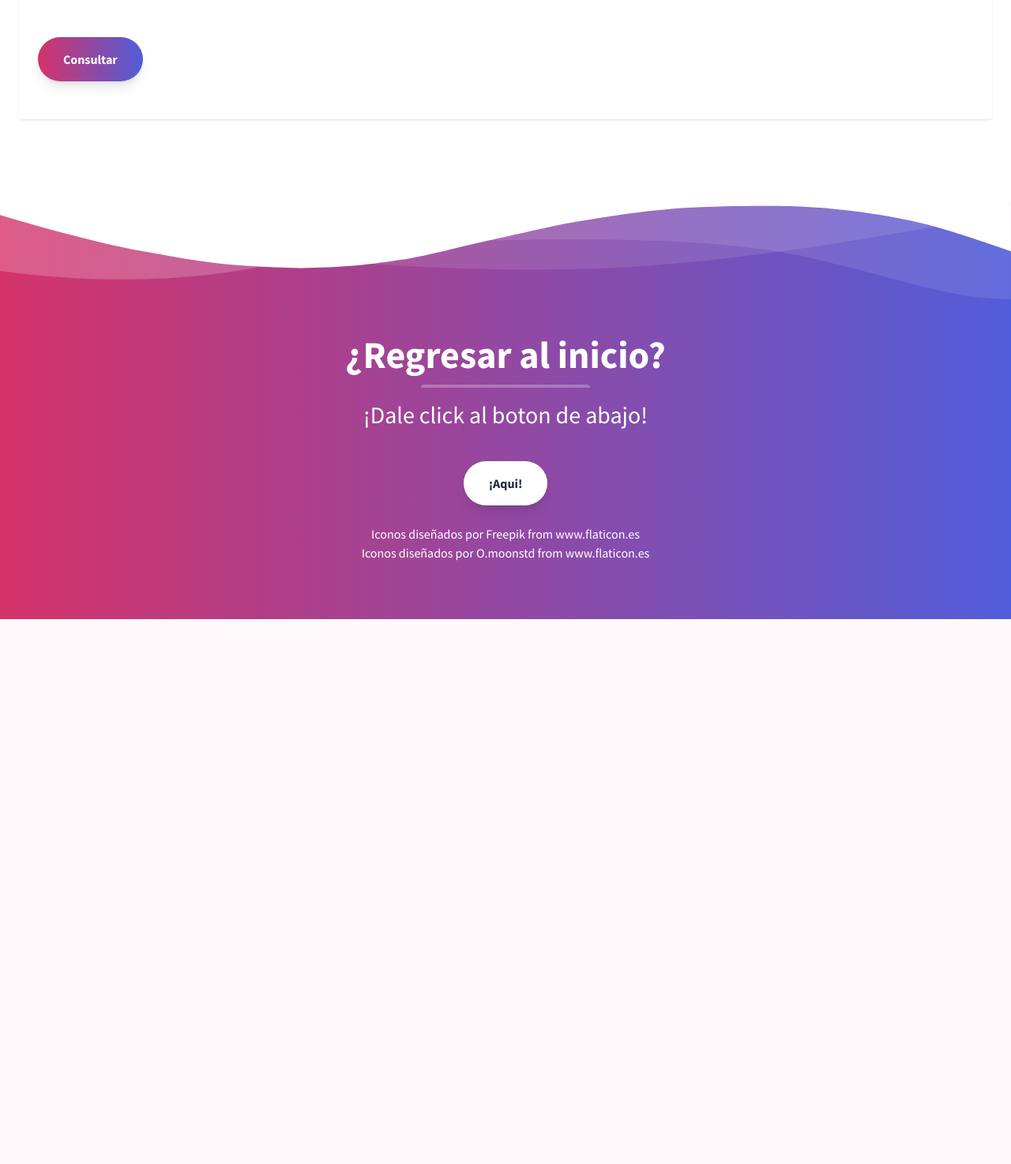
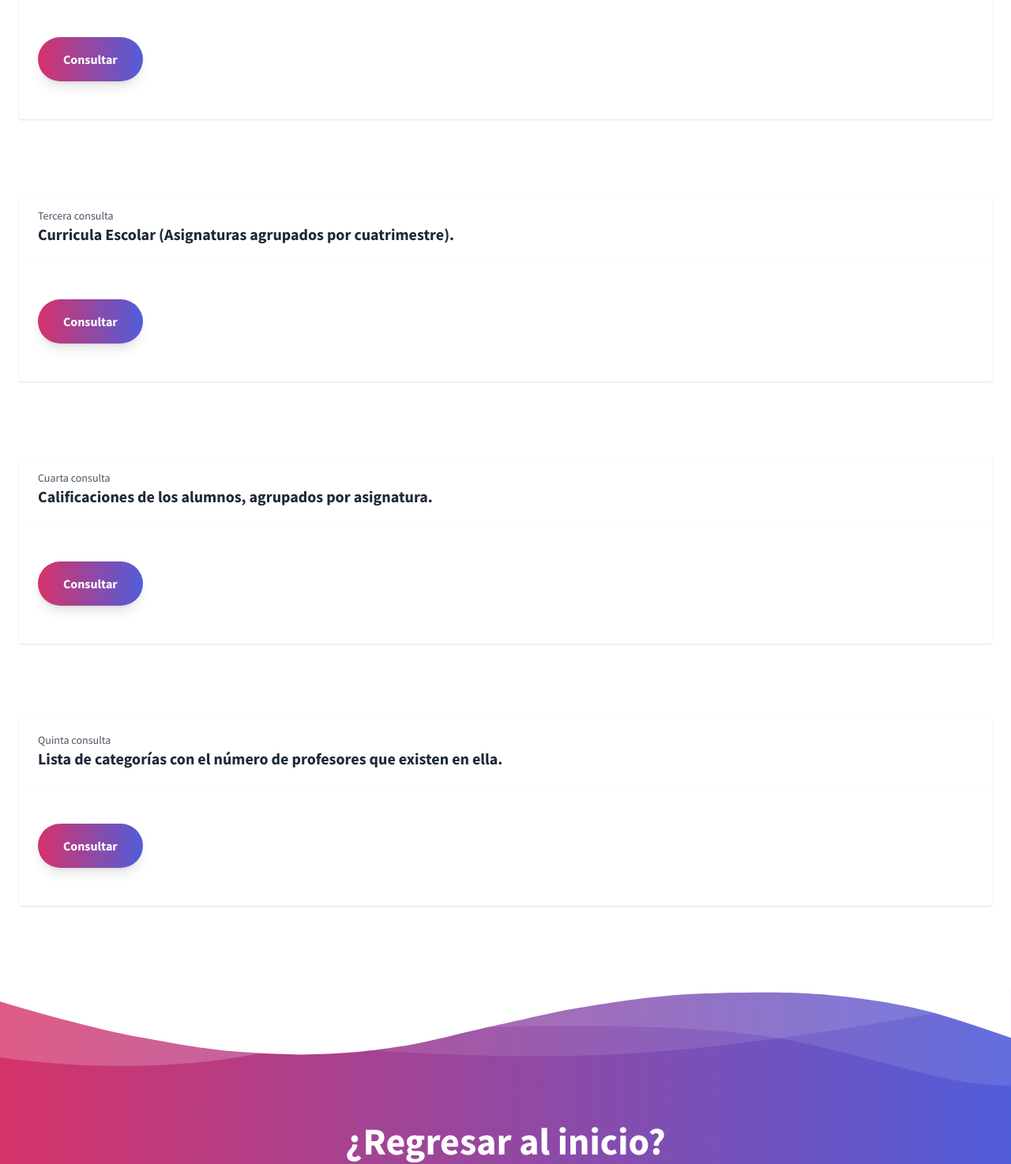
Before and after one commit to SrPitaya/LOS-FOO_FirstProject, a PHP site: page / in a window 1280 px wide. Shown: the part 1394-2868 px from the top of the page at 79% size. Before the commit the page ends 2178 px from the top, so only its background shows below. Run offline with PHP 8.4, Linux system fonts and the light colour scheme.

Commit message:
Consulta 3, 4 y 5

```diff
--- a/components/Modal.php
+++ b/components/Modal.php
@@ -23,25 +23,25 @@
           <div class="mt-2 grid grid-cols-1 sm:grid-cols-2 lg:grid-cols-3 gap-4">
             <!-- Miembro 1 -->
             <div class="flex flex-col items-center">
-              <img class="w-24 h-24 rounded-full" src="https://randomuser.me/api/portraits/men/1.jpg" alt="Miembro 1">
+              <img class="w-24 h-24 rounded-full" src="https://randomuser.me/api/portraits/men/50.jpg" alt="Miembro 1">
               <p class="mt-2 text-sm text-gray-700">Alan Coral</p>
               <p class="text-xs text-gray-500">Desarrollador</p>
             </div>
             <!-- Miembro 2 -->
             <div class="flex flex-col items-center">
-              <img class="w-24 h-24 rounded-full" src="img/perfil.jpg" alt="Miembro 2">
+              <img class="w-24 h-24 rounded-full" src="https://randomuser.me/api/portraits/men/80.jpg" alt="Miembro 2">
               <p class="mt-2 text-sm text-gray-700">Axel Mis</p>
               <p class="text-xs text-gray-500">Diseñador</p>
             </div>
             <!-- Miembro 3 -->
             <div class="flex flex-col items-center">
-              <img class="w-24 h-24 rounded-full" src="https://randomuser.me/api/portraits/men/2.jpg" alt="Miembro 3">
+              <img class="w-24 h-24 rounded-full" src="https://randomuser.me/api/portraits/men/25.jpg" alt="Miembro 3">
               <p class="mt-2 text-sm text-gray-700">Erick Mora</p>
               <p class="text-xs text-gray-500">Gerente de Proyecto</p>
             </div>
             <!-- Miembro 4 -->
             <div class="flex flex-col items-center">
-              <img class="w-24 h-24 rounded-full" src="https://randomuser.me/api/portraits/women/2.jpg" alt="Miembro 4">
+              <img class="w-24 h-24 rounded-full" src="https://randomuser.me/api/portraits/men/69.jpg" alt="Miembro 4">
               <p class="mt-2 text-sm text-gray-700">Emmanuel Tuz</p>
               <p class="text-xs text-gray-500">Analista de Datos</p>
             </div>
--- /dev/null
+++ b/components/consulta3.php
@@ -0,0 +1,85 @@
+<?php
+include 'config/db.php';
+?>
+<div class="container mx-auto flex flex-wrap pb-12">
+  <div class="w-full md:w-1/3 p-6 flex flex-col flex-grow flex-shrink">
+    <div class="flex-1 bg-white rounded-t rounded-b-none overflow-hidden shadow">
+      <a class="flex flex-wrap no-underline hover:no-underline">
+        <p class="w-full text-gray-600 text-xs md:text-sm px-6 mt-4">
+          Tercera consulta
+        </p>
+        <div class="w-full font-bold text-xl text-gray-800 px-6">
+          Curricula Escolar (Asignaturas agrupados por cuatrimestre).
+        </div>
+        <p class="text-gray-800 text-base px-6 mb-5">
+          <table class="w-full border-collapse rounded-lg bg-white shadow-lg overflow-hidden ml-6 mr-6">
+            <thead id="tableHeader3" style="display: none;">
+              <tr class="bg-gray-800 text-white text-left">
+                <th class="p-4">Materias</th>
+                <th class="p-4">Cuatrimestre</th>
+              </tr>
+            </thead>
+            <tbody class="text-black" id="curriculaTableBody">
+              <!-- Data will be inserted here via AJAX -->
+            </tbody>
+          </table>
+        </p>
+      </a>
+    </div>
+    <div class="flex-none mt-auto bg-white rounded-b rounded-t-none overflow-hidden shadow p-6">
+      <div class="flex items-center justify-start">
+        <button id="actionButton3" class="mx-auto lg:mx-0 hover:underline gradient text-white font-bold rounded-full my-6 py-4 px-8 shadow-lg focus:outline-none focus:shadow-outline transform transition hover:scale-105 duration-300 ease-in-out cursor-pointer">
+          Consultar
+        </button>
+        <button id="closeButton3" class="mx-auto lg:mx-0 hover:underline gradient text-white font-bold rounded-full my-6 py-4 px-8 shadow-lg focus:outline-none focus:shadow-outline transform transition hover:scale-105 duration-300 ease-in-out cursor-pointer" style="display: none;">
+          Cerrar
+        </button>
+      </div>
+    </div>
+  </div>
+</div>
+<script>
+document.addEventListener('DOMContentLoaded', function() {
+    const actionButton3 = document.getElementById('actionButton3');
+    const closeButton3 = document.getElementById('closeButton3');
+    const curriculaTableBody = document.getElementById('curriculaTableBody');
+    const tableHeader3 = document.getElementById('tableHeader3');
+
+    function loadPage3(page) {
+        const xhr = new XMLHttpRequest();
+        xhr.open('GET', 'connection/fetch_consulta3.php?page=' + page, true);
+        xhr.onload = function() {
+            if (this.status === 200) {
+                curriculaTableBody.innerHTML = this.responseText;
+                // Añadir eventos a los nuevos botones de paginación
+                addPaginationEvents3();
+            }
+        };
+        xhr.send();
+    }
+
+    function addPaginationEvents3() {
+        const paginationButtons = document.querySelectorAll('.pagination-button');
+        paginationButtons.forEach(button => {
+            button.addEventListener('click', function() {
+                const page = this.getAttribute('data-page');
+                loadPage3(page);
+            });
+        });
+    }
+
+    actionButton3.addEventListener('click', function() {
+        loadPage3(1);
+        actionButton3.style.display = 'none';
+        closeButton3.style.display = 'inline-block';
+        tableHeader3.style.display = 'table-header-group';
+    });
+
+    closeButton3.addEventListener('click', function() {
+        curriculaTableBody.innerHTML = '';
+        closeButton3.style.display = 'none';
+        actionButton3.style.display = 'inline-block';
+        tableHeader3.style.display = 'none';
+    });
+});
+</script>
--- /dev/null
+++ b/components/consulta4.php
@@ -0,0 +1,86 @@
+<?php
+include 'config/db.php';
+?>
+<div class="container mx-auto flex flex-wrap pb-12">
+  <div class="w-full md:w-1/3 p-6 flex flex-col flex-grow flex-shrink">
+    <div class="flex-1 bg-white rounded-t rounded-b-none overflow-hidden shadow">
+      <a class="flex flex-wrap no-underline hover:no-underline">
+        <p class="w-full text-gray-600 text-xs md:text-sm px-6 mt-4">
+          Cuarta consulta
+        </p>
+        <div class="w-full font-bold text-xl text-gray-800 px-6">
+          Calificaciones de los alumnos, agrupados por asignatura.
+        </div>
+        <p class="text-gray-800 text-base px-6 mb-5">
+          <table class="w-full border-collapse rounded-lg bg-white shadow-lg overflow-hidden ml-6 mr-6">
+            <thead id="tableHeader4" style="display: none;">
+              <tr class="bg-gray-800 text-white text-left">
+                <th class="p-4">Materia</th>
+                <th class="p-4">Calificaciones</th>
+                <th class="p-4">Lista de Alumnos</th>
+              </tr>
+            </thead>
+            <tbody class="text-black" id="calificacionesTableBody">
+              <!-- Data will be inserted here via AJAX -->
+            </tbody>
+          </table>
+        </p>
+      </a>
+    </div>
+    <div class="flex-none mt-auto bg-white rounded-b rounded-t-none overflow-hidden shadow p-6">
+      <div class="flex items-center justify-start">
+        <button id="actionButton4" class="mx-auto lg:mx-0 hover:underline gradient text-white font-bold rounded-full my-6 py-4 px-8 shadow-lg focus:outline-none focus:shadow-outline transform transition hover:scale-105 duration-300 ease-in-out cursor-pointer">
+          Consultar
+        </button>
+        <button id="closeButton4" class="mx-auto lg:mx-0 hover:underline gradient text-white font-bold rounded-full my-6 py-4 px-8 shadow-lg focus:outline-none focus:shadow-outline transform transition hover:scale-105 duration-300 ease-in-out cursor-pointer" style="display: none;">
+          Cerrar
+        </button>
+      </div>
+    </div>
+  </div>
+</div>
+<script>
+document.addEventListener('DOMContentLoaded', function() {
+    const actionButton4 = document.getElementById('actionButton4');
+    const closeButton4 = document.getElementById('closeButton4');
+    const calificacionesTableBody = document.getElementById('calificacionesTableBody');
+    const tableHeader4 = document.getElementById('tableHeader4');
+
+    function loadPage4(page) {
+        const xhr = new XMLHttpRequest();
+        xhr.open('GET', 'connection/fetch_consulta4.php?page=' + page, true);
+        xhr.onload = function() {
+            if (this.status === 200) {
+                calificacionesTableBody.innerHTML = this.responseText;
+                // Añadir eventos a los nuevos botones de paginación
+                addPaginationEvents4();
+            }
+        };
+        xhr.send();
+    }
+
+    function addPaginationEvents4() {
+        const paginationButtons = document.querySelectorAll('.pagination-button');
+        paginationButtons.forEach(button => {
+            button.addEventListener('click', function() {
+                const page = this.getAttribute('data-page');
+                loadPage4(page);
+            });
+        });
+    }
+
+    actionButton4.addEventListener('click', function() {
+        loadPage4(1);
+        actionButton4.style.display = 'none';
+        closeButton4.style.display = 'inline-block';
+        tableHeader4.style.display = 'table-header-group';
+    });
+
+    closeButton4.addEventListener('click', function() {
+        calificacionesTableBody.innerHTML = '';
+        closeButton4.style.display = 'none';
+        actionButton4.style.display = 'inline-block';
+        tableHeader4.style.display = 'none';
+    });
+});
+</script>
--- /dev/null
+++ b/components/consulta5.php
@@ -0,0 +1,85 @@
+<?php
+include 'config/db.php';
+?>
+<div class="container mx-auto flex flex-wrap pb-12">
+  <div class="w-full md:w-1/3 p-6 flex flex-col flex-grow flex-shrink">
+    <div class="flex-1 bg-white rounded-t rounded-b-none overflow-hidden shadow">
+      <a class="flex flex-wrap no-underline hover:no-underline">
+        <p class="w-full text-gray-600 text-xs md:text-sm px-6 mt-4">
+          Quinta consulta
+        </p>
+        <div class="w-full font-bold text-xl text-gray-800 px-6">
+          Lista de categorías con el número de profesores que existen en ella.
+        </div>
+        <p class="text-gray-800 text-base px-6 mb-5">
+          <table class="w-full border-collapse rounded-lg bg-white shadow-lg overflow-hidden ml-6 mr-6">
+            <thead id="tableHeader5" style="display: none;">
+              <tr class="bg-gray-800 text-white text-left">
+                <th class="p-4">Categorías</th>
+                <th class="p-4">Número de Profesores</th>
+              </tr>
+            </thead>
+            <tbody class="text-black" id="categoriaTableBody">
+              <!-- Data will be inserted here via AJAX -->
+            </tbody>
+          </table>
+        </p>
+      </a>
+    </div>
+    <div class="flex-none mt-auto bg-white rounded-b rounded-t-none overflow-hidden shadow p-6">
+      <div class="flex items-center justify-start">
+        <button id="actionButton5" class="mx-auto lg:mx-0 hover:underline gradient text-white font-bold rounded-full my-6 py-4 px-8 shadow-lg focus:outline-none focus:shadow-outline transform transition hover:scale-105 duration-300 ease-in-out cursor-pointer">
+          Consultar
+        </button>
+        <button id="closeButton5" class="mx-auto lg:mx-0 hover:underline gradient text-white font-bold rounded-full my-6 py-4 px-8 shadow-lg focus:outline-none focus:shadow-outline transform transition hover:scale-105 duration-300 ease-in-out cursor-pointer" style="display: none;">
+          Cerrar
+        </button>
+      </div>
+    </div>
+  </div>
+</div>
+<script>
+document.addEventListener('DOMContentLoaded', function() {
+    const actionButton5 = document.getElementById('actionButton5');
+    const closeButton5 = document.getElementById('closeButton5');
+    const categoriaTableBody = document.getElementById('categoriaTableBody');
+    const tableHeader5 = document.getElementById('tableHeader5');
+
+    function loadPage5(page) {
+        const xhr = new XMLHttpRequest();
+        xhr.open('GET', 'connection/fetch_consulta5.php?page=' + page, true);
+        xhr.onload = function() {
+            if (this.status === 200) {
+                categoriaTableBody.innerHTML = this.responseText;
+                // Añadir eventos a los nuevos botones de paginación
+                addPaginationEvents5();
+            }
+        };
+        xhr.send();
+    }
+
+    function addPaginationEvents5() {
+        const paginationButtons = document.querySelectorAll('.pagination-button');
+        paginationButtons.forEach(button => {
+            button.addEventListener('click', function() {
+                const page = this.getAttribute('data-page');
+                loadPage5(page);
+            });
+        });
+    }
+
+    actionButton5.addEventListener('click', function() {
+        loadPage5(1);
+        actionButton5.style.display = 'none';
+        closeButton5.style.display = 'inline-block';
+        tableHeader5.style.display = 'table-header-group';
+    });
+
+    closeButton5.addEventListener('click', function() {
+        categoriaTableBody.innerHTML = '';
+        closeButton5.style.display = 'none';
+        actionButton5.style.display = 'inline-block';
+        tableHeader5.style.display = 'none';
+    });
+});
+</script>
--- a/index.php
+++ b/index.php
@@ -1,4 +1,3 @@
-
 <!DOCTYPE html>
 <html lang="en">
   <head>
@@ -108,6 +107,9 @@
         </div>
         <?php include 'components/consulta1.php'; ?>
         <?php include 'components/consulta2.php'; ?>
+        <?php include 'components/consulta3.php'; ?> <!-- New consulta3 component -->
+        <?php include 'components/consulta4.php'; ?> <!-- New consulta4 component -->
+        <?php include 'components/consulta5.php'; ?> <!-- New consulta5 component -->
     </section>
 
 
```
Also changed, not shown: connection/fetch_consulta3.php (added, +69 -0 lines), connection/fetch_consulta4.php (added, +73 -0 lines), connection/fetch_consulta5.php (added, +70 -0 lines).
